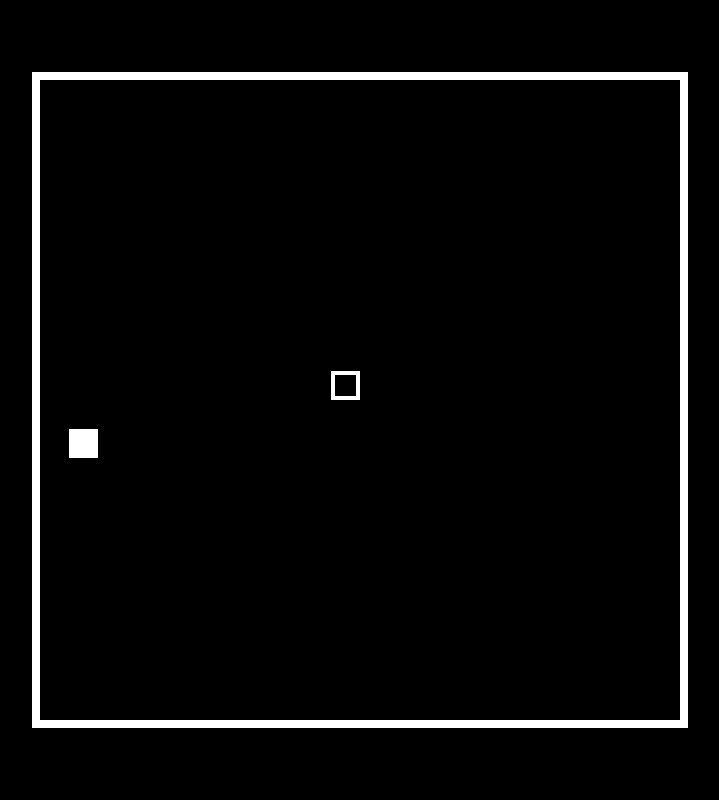
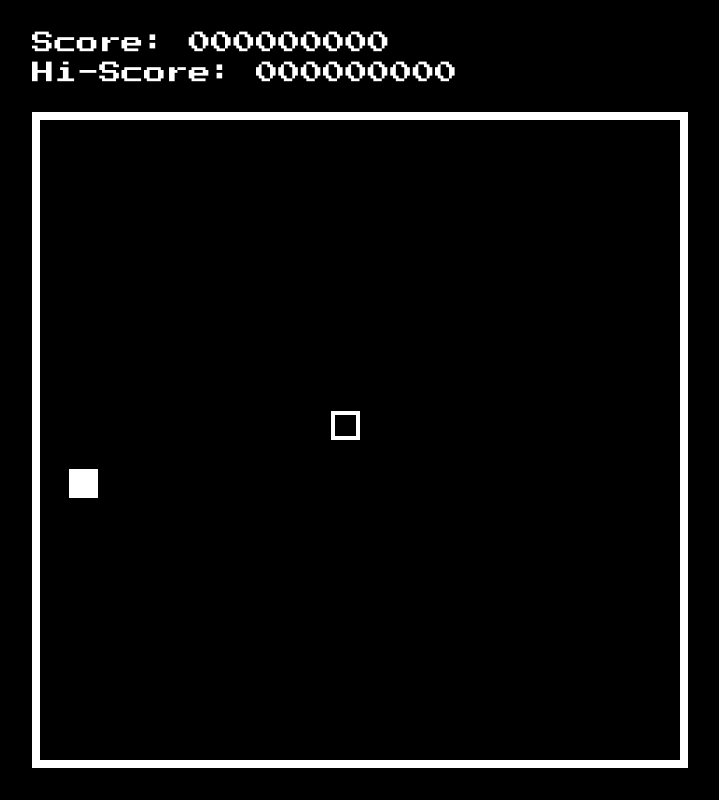
Before and after one commit to DarlanSilv4/snake-game, a plain HTML site: page index.html in a window 1280 px wide. Shown: the whole page, without its empty margins (280-999 px from the left). Drawn offline with Linux system fonts and the light colour scheme.

Commit message:
add scoreboard

```diff
--- a/index.html
+++ b/index.html
@@ -14,7 +14,20 @@
 </head>
 
 <body>
-  <div id="stage"></div>
+  <div class="container">
+    <div class="scoreboard">
+      <div>
+        <span>Score:</span>
+        <span id="score"></span>
+      </div>
+      <div>
+        <span>Hi-Score:</span>
+        <span id="high-score"></span>
+      </div>
+    </div>
+    <div id="stage"></div>
+  </div>
+
   <div id="game-over" class="hidden game-over">
     <span>Game Over</span>
     <a href="/">
--- a/js/food.js
+++ b/js/food.js
@@ -1,4 +1,5 @@
-import { increaseSnake, onSnakeHead } from "./snake.js";
+import { increaseScore } from "./score.js";
+import { increaseSnake, increaseSnakeSpeed, onSnakeHead } from "./snake.js";
 
 const getRandomNumber = () => Math.floor(Math.random() * (22 - 1)) + 1;
 const getRandomPosition = () => { return { x: getRandomNumber(), y: getRandomNumber() } };
@@ -9,6 +10,9 @@ export const handleGetFood = () => {
   if (!onSnakeHead(food)) return;
 
   increaseSnake();
+  increaseScore();
+  increaseSnakeSpeed();
+
   food = getRandomPosition();
 }
 
--- a/js/index.js
+++ b/js/index.js
@@ -1,5 +1,6 @@
 import { drawFood, handleGetFood } from "./food.js";
 import { getMoveDirection } from "./input.js";
+import { initializateScoreboard, updateHighScore } from "./score.js";
 import { snakeSpeed, drawSnake, move as moveSnake, hasCollided } from "./snake.js";
 
 let lastRenderTime = 0;
@@ -18,6 +19,7 @@ const clearScreen = () => {
 
 const main = (currentTime) => {
   if (gameOver) {
+    updateHighScore();
     showGameOver();
     return;
   }
@@ -39,4 +41,5 @@ const main = (currentTime) => {
   handleGetFood();
 }
 
+initializateScoreboard();
 window.requestAnimationFrame(main);
--- /dev/null
+++ b/js/score.js
@@ -0,0 +1,24 @@
+export let score = 0;
+let highScore = parseInt(window.localStorage.getItem("high-score")) || 0;
+
+const scoreElement = document.getElementById('score');
+const highScoreElement = document.getElementById('high-score');
+
+const getFormattedScore = (score) => {
+  return String(score).padStart(9, "0");
+}
+
+export const initializateScoreboard = () => {
+  scoreElement.innerHTML = getFormattedScore(score);
+  highScoreElement.innerHTML = getFormattedScore(highScore);
+}
+
+export const increaseScore = (points = 1) => {
+  score += points;
+  scoreElement.innerHTML = getFormattedScore(score);
+}
+
+export const updateHighScore = () => {
+  if (score > highScore)
+    window.localStorage.setItem("high-score", score);
+}
--- a/js/snake.js
+++ b/js/snake.js
@@ -1,3 +1,7 @@
+import { score } from "./score.js";
+
+const SPEED_RATE = 1;
+
 export let snakeSpeed = 5;
 
 const snake = [{ x: 11, y: 11 }];
@@ -15,6 +19,10 @@ export const drawSnake = (stage) => {
 
 const getHead = () => {
   return snake[0];
+}
+
+export const increaseSnakeSpeed = () => {
+  if (score % 5 === 0) snakeSpeed += SPEED_RATE;
 }
 
 export const increaseSnake = () => {
--- a/styles.css
+++ b/styles.css
@@ -6,6 +6,21 @@ body {
   justify-content: center;
   margin: 0;
   width: 100vw;
+}
+
+.container {
+  display: flex;
+  flex-direction: column;
+}
+
+.scoreboard {
+  display: flex;
+  flex-direction: column;
+  color: white;
+  font-family: 'Press Start 2P', cursive;
+  height: 10vmin;
+  gap: 1vmin;
+  font-size: 2.8vmin;
 }
 
 #stage {
```
